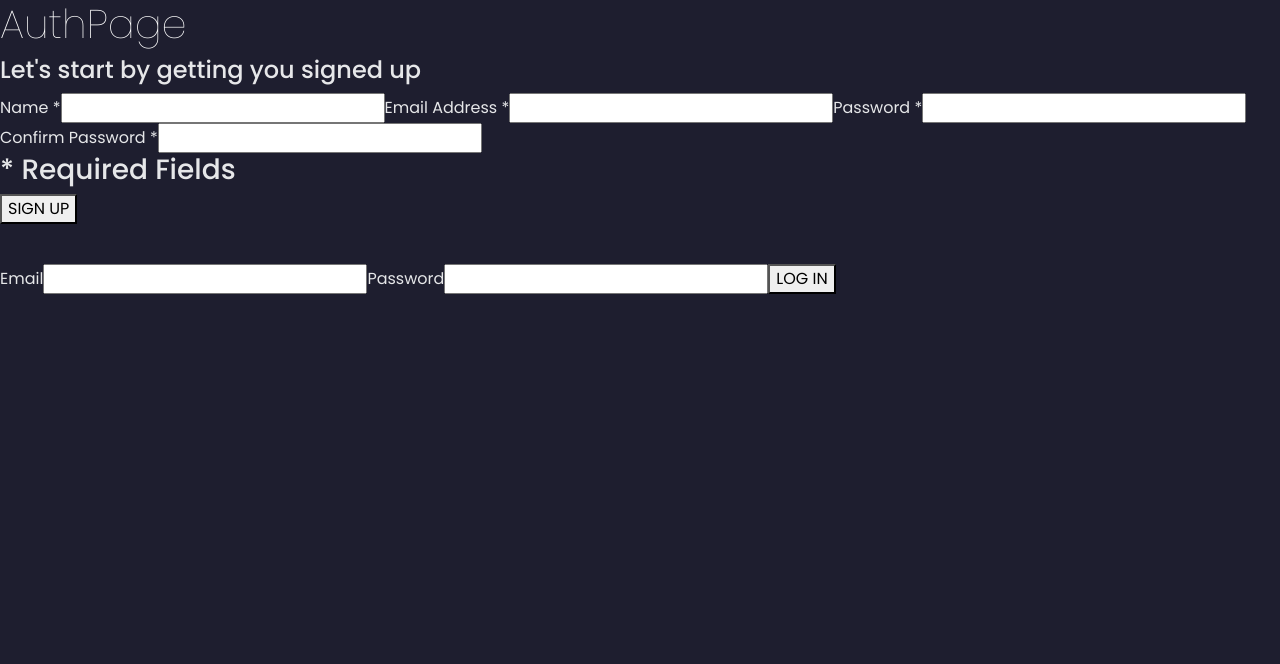
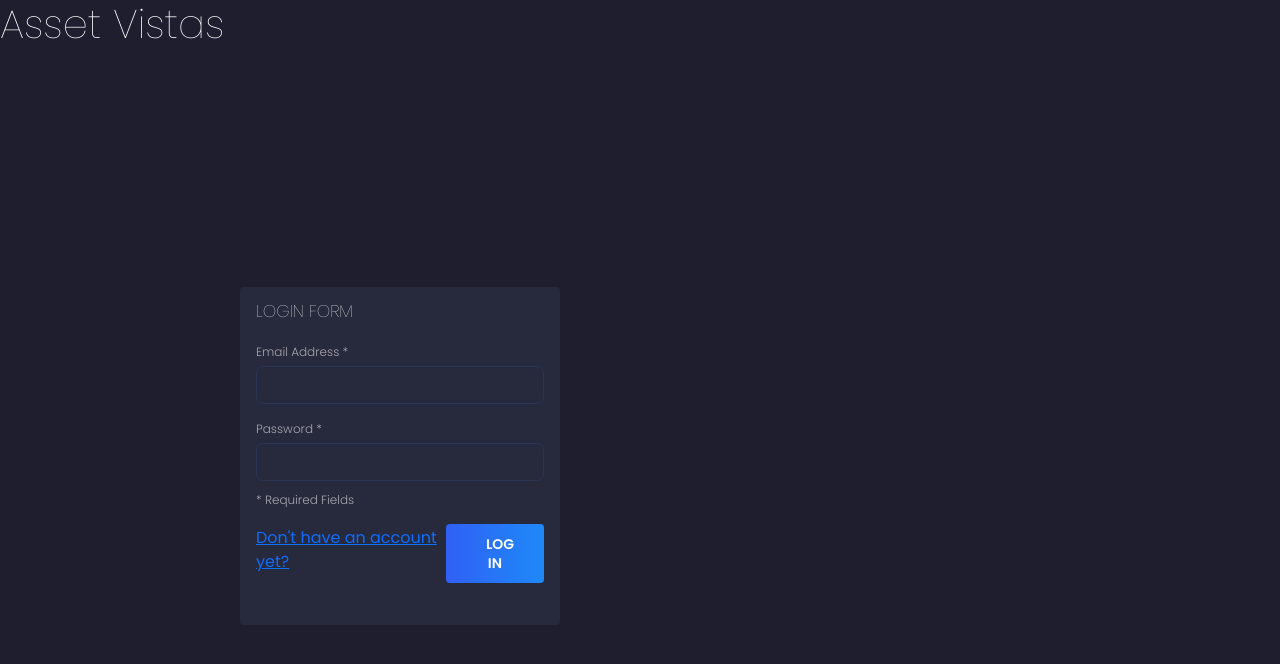
Before and after one commit to louraff/asset-vistas, a React (Create React App) app: page / in a window 1280 px wide. Shown: the top 664 px of the page. Built offline with nearby package versions, Linux system fonts and the light colour scheme.

Commit message:
fucked up the sign up

```diff
--- a/src/components/LoginForm/LoginForm.jsx
+++ b/src/components/LoginForm/LoginForm.jsx
@@ -1,5 +1,7 @@
 import { useState } from 'react';
 import * as usersService from '../../utilities/users-service';
+import "../css/LoginForm.css"
+import { Link, useNavigate } from 'react-router-dom';
 
 export default function LoginForm({ setUser }) {
   const [credentials, setCredentials] = useState({
@@ -13,6 +15,8 @@ export default function LoginForm({ setUser }) {
     setError('');
   }
 
+  const navigate = useNavigate();
+
   async function handleSubmit(evt) {
     // Prevent form from being submitted to the server
     evt.preventDefault();
@@ -23,23 +27,35 @@ export default function LoginForm({ setUser }) {
       // payload of the JSON Web Token (JWT)
       const user = await usersService.login(credentials);
       setUser(user);
+      navigate.push('/dashboard');
     } catch {
       setError('Log In Failed - Try Again');
     }
   }
 
   return (
-    <div>
-      <div className="form-container">
+    <div className="login-parent">
+  <div className="login-form-container">
     <form autoComplete="off" onSubmit={handleSubmit}>
-          <label>Email</label>
+      <div className="form-group">
+        <h4 className="login-header">LOGIN FORM</h4>
+        <label className="email">Email Address *</label>
         <input type="text" name="email" value={credentials.email} onChange={handleChange} required />
-          <label>Password</label>
+      </div>
+      <div className="form-group">
+        <label className='password'>Password *</label>
         <input type="password" name="password" value={credentials.password} onChange={handleChange} required />
+      </div>
+      <h3 className='required-fields'>* Required Fields</h3>
+
+      <div className="button-container">
+      <Link to='/signup'>Don't have an account yet?</Link>
         <button type="submit">LOG IN</button>
+      </div>
     </form>
-      </div>
     <p className="error-message">&nbsp;{error}</p>
   </div>
+</div>
+
   );
   }
--- a/src/components/SignUpForm/SignUpForm.jsx
+++ b/src/components/SignUpForm/SignUpForm.jsx
@@ -1,61 +1,69 @@
-import {Component} from 'react';
+import { useState } from 'react';
+import { useNavigate } from 'react-router-dom';
 import { signUp } from '../../utilities/users-service';
+import { Link } from 'react-router-dom';
 
-export default class SignUpForm extends Component {
-    state = {
+export default function SignUpForm({ setUser }) {
+    const [formData, setFormData] = useState({
         name: '',
         email: '',
         password: '',
         confirm: '',
         error: '',
-    }
+    });
 
-
-    handleChange = (evt) => {
-        this.setState({
+    const handleChange = (evt) => {
+        setFormData(prevState => ({
+          ...prevState,
           [evt.target.name]: evt.target.value,
           error: ''
-        });
+        }));
     };
 
-    handleSubmit = async (evt) => {
+    const navigate = useNavigate();
+
+    const handleSubmit = async (evt) => {
         evt.preventDefault();
         try {
-          const formData = {...this.state};
-          delete formData.confirm;
-          delete formData.error;
-          const user = await signUp(formData);
-          this.props.setUser(user);
+            const user = await signUp({
+                name: formData.name,
+                email: formData.email,
+                password: formData.password,
+            });
+            setUser(user); // Updates the state with the new user
+            navigate('/add-asset'); // Navigate to the '/add-asset' page
         } catch {
-          // An error occurred, like a dup email address
-          this.setState({ error: 'Sign Up Failed - Try Again' });
+            setFormData(prevState => ({
+                ...prevState,
+                error: 'Sign Up Failed - Try Again'
+            }));
         }
     };
 
-      render() {
-        const disable = this.state.password !== this.state.confirm;
+  const disable = formData.password !== formData.confirm;
+
   return (
     <div className="login-parent">
       <div className="login-form-container">
         <h4 className="login-header">Let's start by getting you signed up</h4>
-              <form autoComplete="off" onSubmit={this.handleSubmit}>
+        <form autoComplete="off" onSubmit={handleSubmit}>
           <label className='email'>Name *</label>
-                <input type="text" name="name" value={this.state.name} onChange={this.handleChange} required />
+          <input type="text" name="name" value={formData.name} onChange={handleChange} required />
           <label className="email">Email Address *</label>
-                <input type="text" name="email" value={this.state.email} onChange={this.handleChange} required />
+          <input type="text" name="email" value={formData.email} onChange={handleChange} required />
           <label className='password'>Password *</label>
-                <input type="password" name="password" value={this.state.password} onChange={this.handleChange} required />
+          <input type="password" name="password" value={formData.password} onChange={handleChange} required />
           <label className='password'>Confirm Password *</label>
-                <input type="password" name="confirm" value={this.state.confirm} onChange={this.handleChange} required />
+          <input type="password" name="confirm" value={formData.confirm} onChange={handleChange} required />
           <h3 className='required-fields'>* Required Fields</h3>
           <div className="signup-button-container">
+
               <button type="submit" disabled={disable}>SIGN UP</button>
+
           </div>
         </form>
       </div>
-            <p className="error-message">&nbsp;{this.state.error}</p>
+      <p className="error-message">&nbsp;{formData.error}</p>
     </div>
   );
 }
-
-    }
--- a/src/pages/App/App.jsx
+++ b/src/pages/App/App.jsx
@@ -1,45 +1,51 @@
-// Assets
 import './App.css';
 import '../../components/css/Dashboard.css'
-
-// React Components
-import { useState } from 'react'
-
-// Router
-import { Routes, Route } from 'react-router-dom'
+import { useState, useEffect } from 'react'
+import { Routes, Route, useNavigate } from 'react-router-dom'
 import { getUser } from '../../utilities/users-service';
-
-// Custom Components
 import AuthPage from '../AuthPage/AuthPage';
 import AddAsset from '../AddAsset/AddAsset'
 import MyAssets from '../MyAssets/MyAssets'
 import Profile from '../Profile/Profile'
 import Dashboard from '../Dashboard/Dashboard'
 import NavBar from '../../components/NavBar/NavBar'
+import Gateway from '../../pages/Gateway/Gateway'
 
 export default function App() {
+  const [user, setUser] = useState(getUser());
+  const navigate = useNavigate();
 
-  const [user, setUser] = useState(getUser())
+  useEffect(() => {
+    if(user){
+      navigate('/dashboard');
+    }
+  }, [user, navigate]);
+
+  const handleSignUp = (signedUpUser) => {
+    setUser(signedUpUser);
+    navigate('/add-asset');
+  };
 
   return (
     <main className="App">
-      {
-        user ?
+      {user ? (
         <div className='total-body'>
-        <div className="navbar">
-          <NavBar user={user} setUser={setUser} />
+          <div className="navbar">
+            <NavBar user={user} setUser={setUser} />
           </div>
-          {/* // Routes is sitting inside this ternary so that the AuthPage is always rendered when a user state is null, no matter what the path is. When user has a value, it will render the relevant Route */}
           <Routes>
             <Route path="/assets" element={<MyAssets user={user}/>}/>
             <Route path="/add-asset" element={<AddAsset user={user}/>} />
             <Route path="/profile" element={<Profile />} />
             <Route path="/dashboard" element={<Dashboard user={user}/>} />
           </Routes>
-          </div>
-        :
-        <AuthPage setUser={setUser}/>
-      }
+        </div>
+      ) : (
+        <Routes>
+          <Route path="/signup" element={<AuthPage handleSignUp={handleSignUp}  user={user} setUser={setUser}/>} />
+          <Route path="/" element={<Gateway user={user} setUser={setUser} />} />
+        </Routes>
+      )}
     </main>
   );
 }
--- a/src/pages/AuthPage/AuthPage.jsx
+++ b/src/pages/AuthPage/AuthPage.jsx
@@ -1,4 +1,3 @@
-import LoginForm from "../../components/LoginForm/LoginForm";
 import SignUpForm from "../../components/SignUpForm/SignUpForm";
 
 export default function AuthPage({setUser}) {
@@ -6,7 +5,6 @@ export default function AuthPage({setUser}) {
     <main>
     <h1>AuthPage</h1>
     <SignUpForm setUser={setUser}/>
-    <LoginForm setUser={setUser}/>
     </main>
   );
 }
--- /dev/null
+++ b/src/pages/Gateway/Gateway.jsx
@@ -0,0 +1,12 @@
+
+import LoginForm from '../../components/LoginForm/LoginForm';
+
+export default function Gateway({setUser}) {
+  return (
+    <main>
+    <h1>Asset Vistas</h1>
+
+    <LoginForm setUser={setUser}/>
+    </main>
+  );
+}
```
Lines whose indentation alone changed are shown as unchanged.
